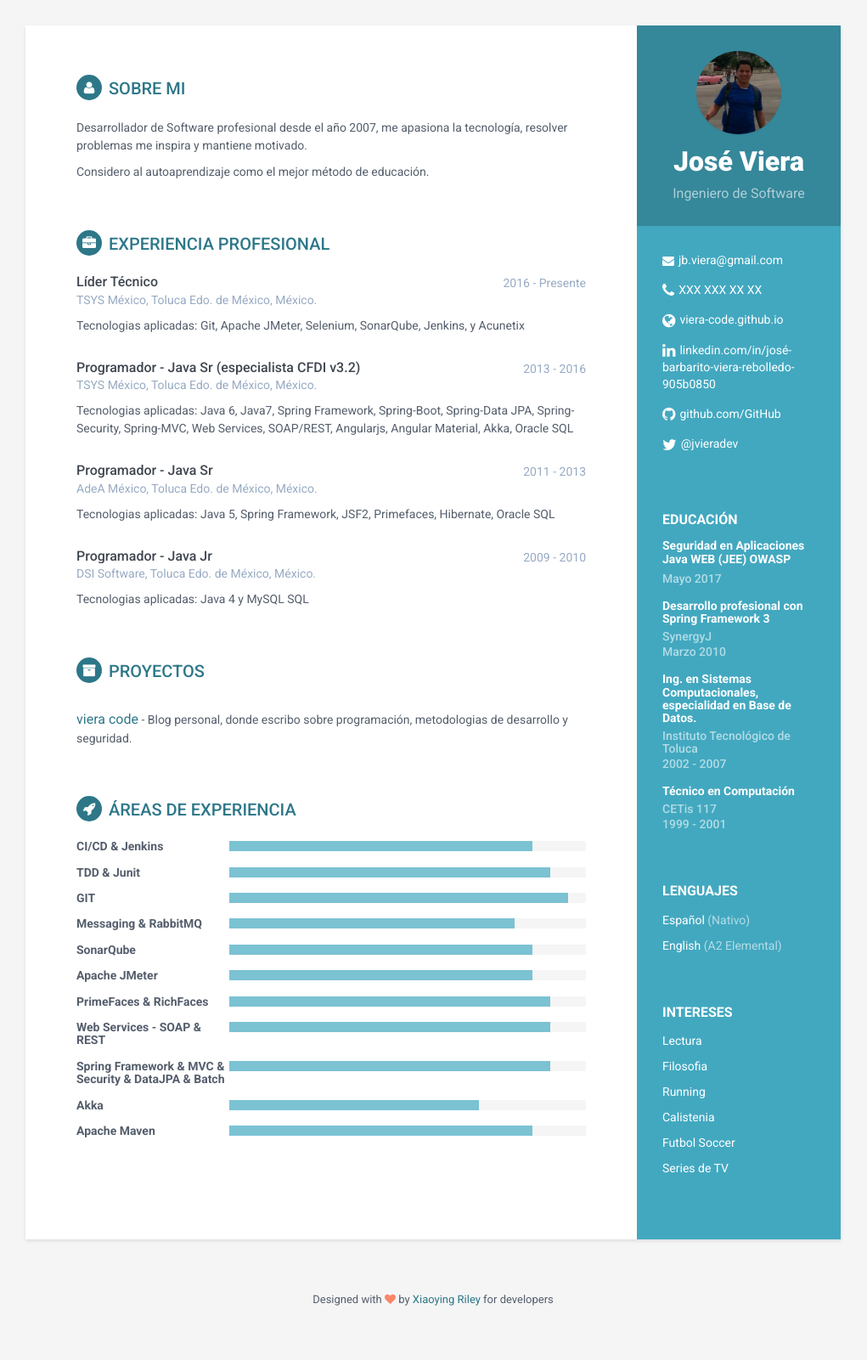
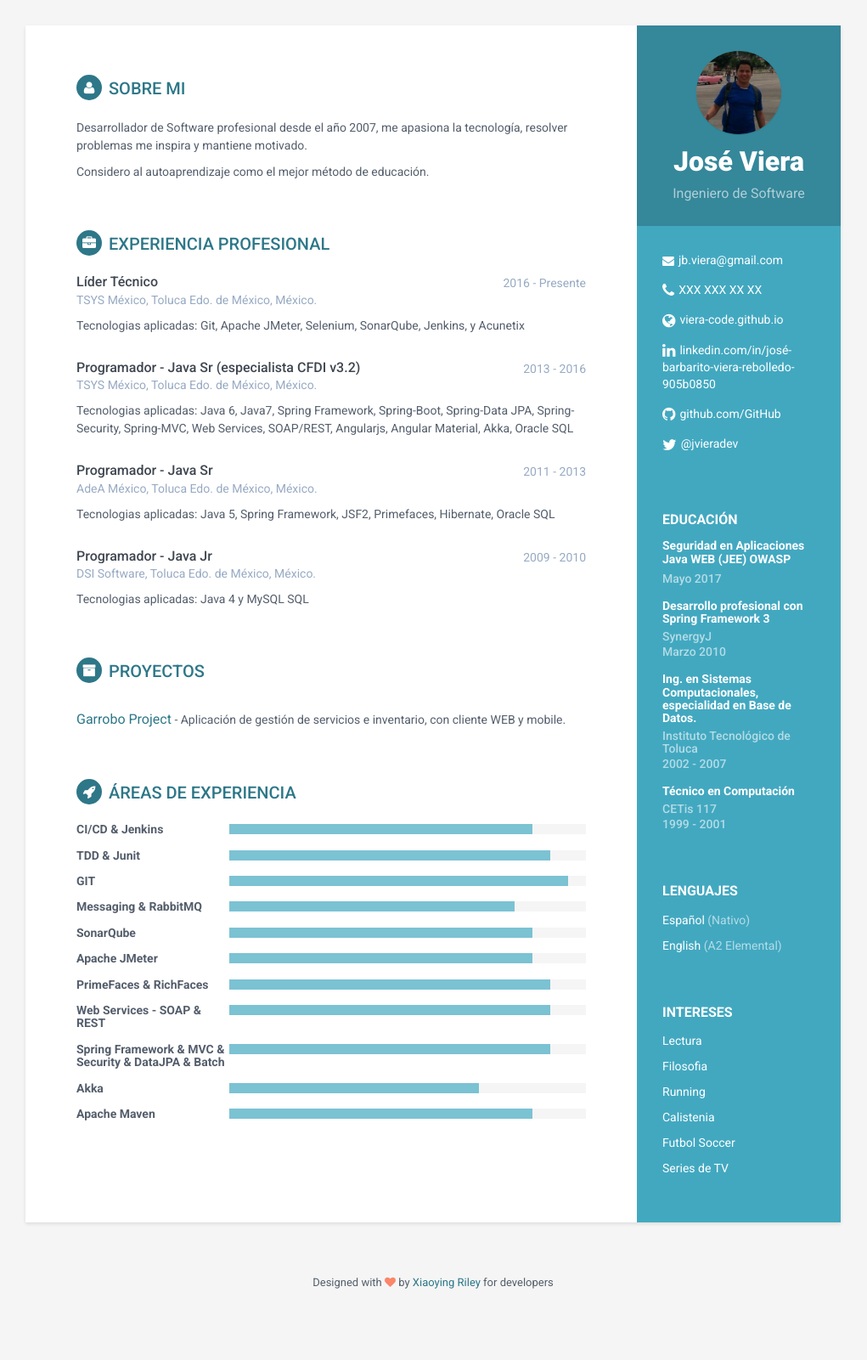
Before and after one commit to jviera/jviera.github.io, a Jekyll site: the page built from index.html, in a window 1280 px wide. Shown: the whole page at 85% size, without its empty margins (130-1151 px from the left). Built offline with Jekyll 4.4.1, drawn with Linux system fonts in a browser that asks for light colours.

Commit message:
Update projects.html

```diff
--- a/_includes/projects.html
+++ b/_includes/projects.html
@@ -4,6 +4,6 @@
                     <p></p>
                 </div><!--//intro-->
                 <div class="item">
-                    <span class="project-title"><a href="https://viera-code.github.io/">viera code</a></span> - <span class="project-tagline">Blog personal, donde escribo sobre programación, metodologias de desarrollo y seguridad.</span>
+                    <span class="project-title"><a href="https://github.com/jviera/garrobo">Garrobo Project</a></span> - <span class="project-tagline">Aplicación de gestión de servicios e inventario, con cliente WEB y mobile.</span>
                 </div><!--//item-->
 </section><!--//section-->
```
